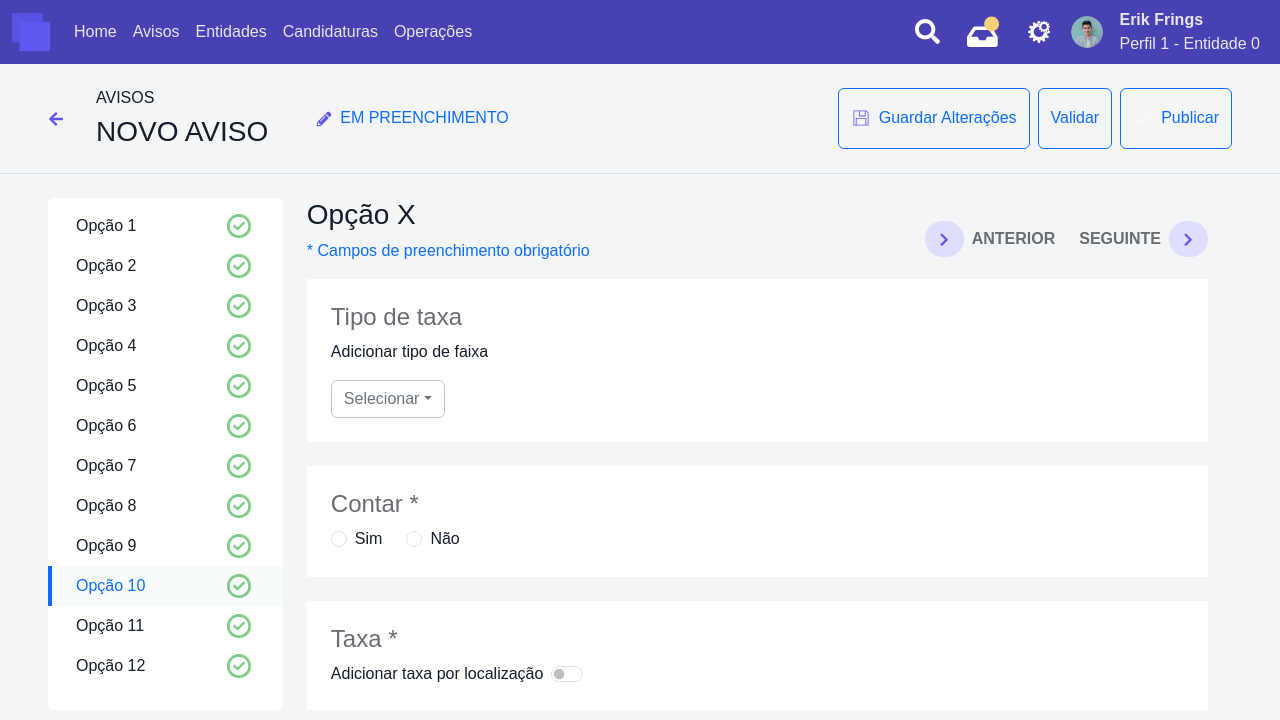
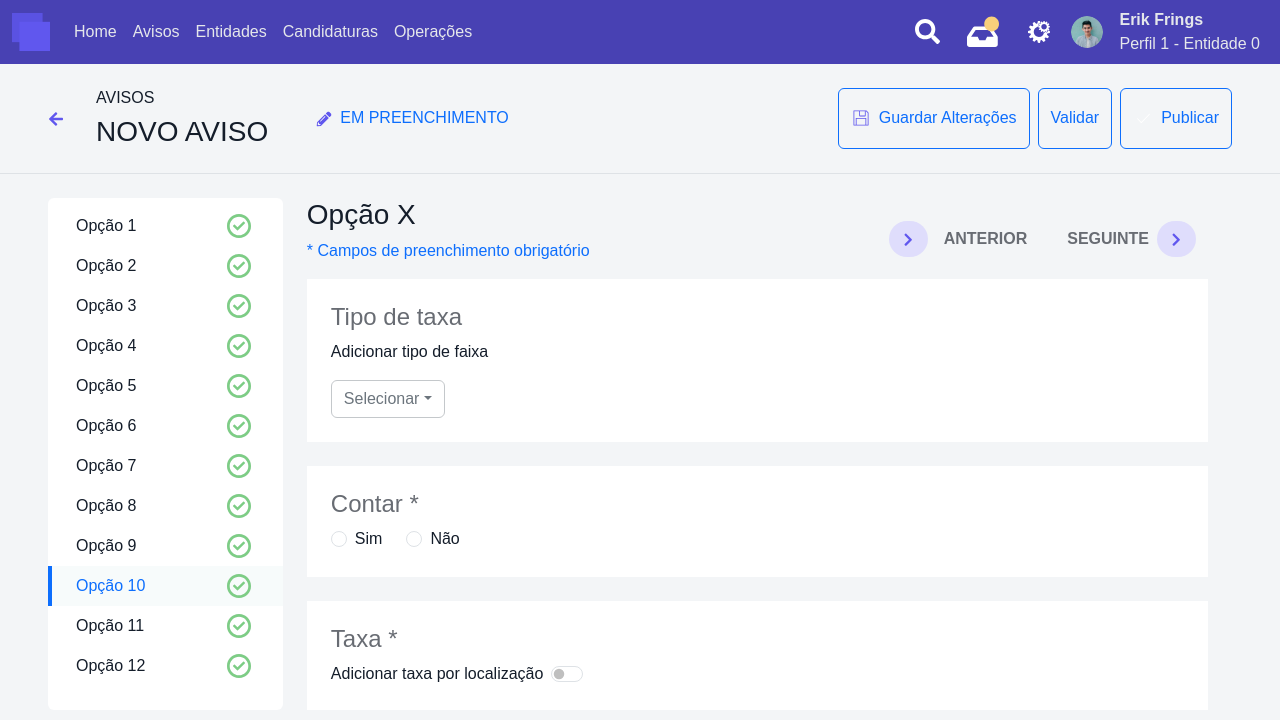
Before and after one commit to emerson-pereira/nextjs-app, a Next.js app: page /avisos/new/step-10 in a window 1280 px wide. Shown: the top 720 px of the page. Built offline with nearby package versions, Linux system fonts and the light colour scheme.

Commit message:
adjustments

```diff
--- a/app/avisos/new/step-10/page.js
+++ b/app/avisos/new/step-10/page.js
@@ -120,7 +120,6 @@ export default function FormStep10() {
           id="offcanvasBottom"
           aria-labelledby="offcanvasBottomLabel"
           data-bs-backdrop="static"
-          style={{ height: '15vh !important' }}
         >
           <div className="offcanvas-body small text-light d-flex flex-column justify-content-center">
             <div className="d-flex justify-content-between align-items-center">
--- a/app/bootstrap-theme.css
+++ b/app/bootstrap-theme.css
@@ -8,3 +8,7 @@
 .btn-secondary {
   --bs-btn-bg: var(--blue-7);
 }
+
+.offcanvas {
+  height: var(--offcanvas-height) !important;
+}
--- a/app/globals.css
+++ b/app/globals.css
@@ -9,6 +9,7 @@
   --gray-7: #F3F5F7;
   --text-light-rgb: 229, 231, 235;
   --white: #ffffff;
+  --offcanvas-height: 15vh;
 }
 
 body {
--- a/components/StepNav.js
+++ b/components/StepNav.js
@@ -1,32 +1,49 @@
+"use client"
+
+import { useForm } from "@/app/contexts/formContext";
 import Image from "next/image";
-import Link from "next/link";
 
 export default function StepNav() {
+  const form = useForm();
+
   return (
     <div className="d-flex align-items-center gap-2">
-      <button type="button" className="btn btn-secondary border-0 rounded-5">
-        <Link className="navbar-brand" href="/avisos">
-          <Image
-            src="/chevron-left.svg"
-            width={15}
-            height={15}
-            alt="Previous"
-          />
-        </Link>
-      </button>
-      {/* TODO: Add icon for left chevron */}
-      {/* TODO: Add route nav back/forth */}
-      <p className="text-secondary text-uppercase fw-bold my-0 me-2">Anterior</p>
-      <p className="text-secondary text-uppercase fw-bold my-0 ms-2">Seguinte</p>
-      <button type="button" className="btn btn-secondary border-0 rounded-5">
-        <Link className="navbar-brand" href="/avisos">
+      <button type="button" className="btn btn-flat border-0 d-flex align-items-center gap-2">
+        <div className="btn btn-secondary border-0 rounded-5">
           <Image
             src="/chevron-left.svg"
             width={15}
             height={15}
             alt="Next"
           />
-        </Link>
+        </div>
+        <span
+          className="text-secondary text-uppercase fw-bold my-0 ms-2"
+        >
+          Anterior
+        </span>
+      </button>
+
+      <button
+        type="button"
+        className="btn btn-flat border-0 d-flex align-items-center gap-2"
+        onClick={() => {
+          console.log('Form Data: ', form);
+        }}
+      >
+        <span
+          className="text-secondary text-uppercase fw-bold my-0 ms-2"
+        >
+          Seguinte
+        </span>
+        <div className="btn btn-secondary border-0 rounded-5">
+          <Image
+            src="/chevron-left.svg"
+            width={15}
+            height={15}
+            alt="Next"
+          />
+        </div>
       </button>
     </div>
   )
```
